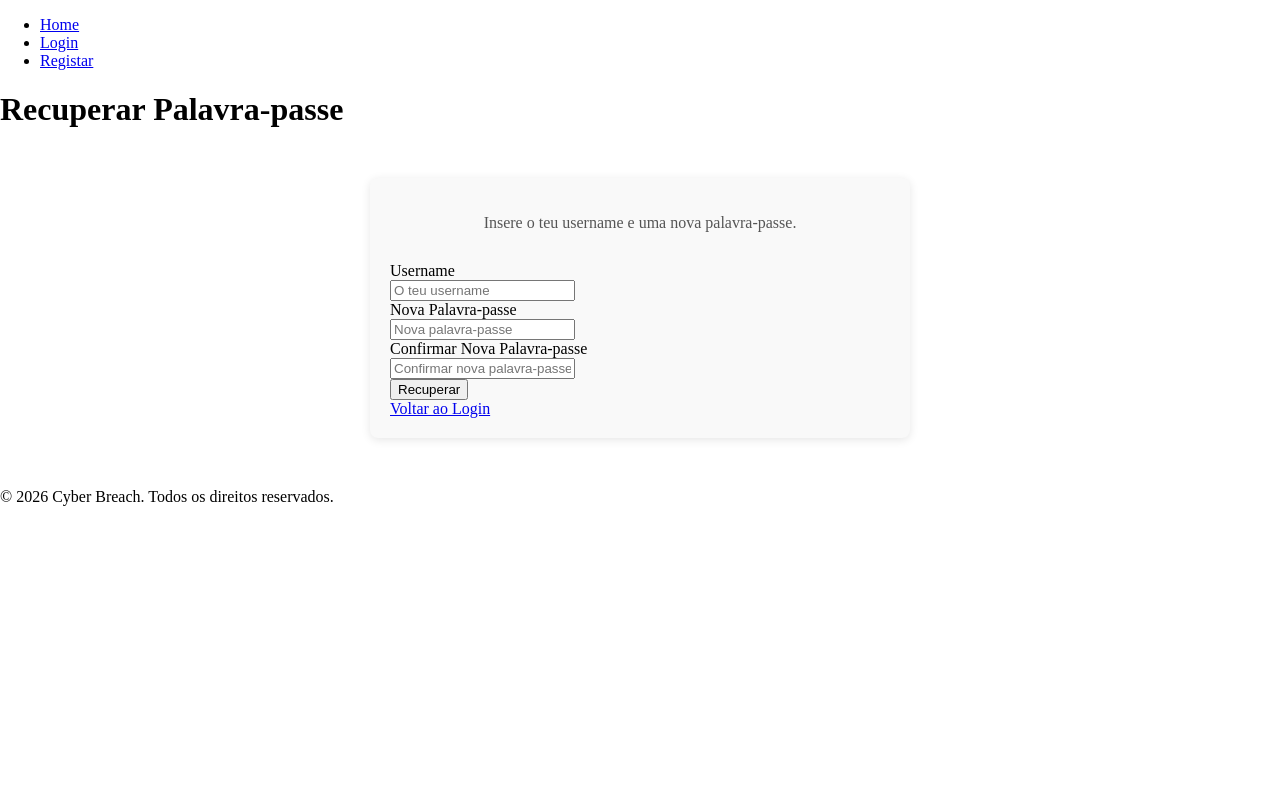
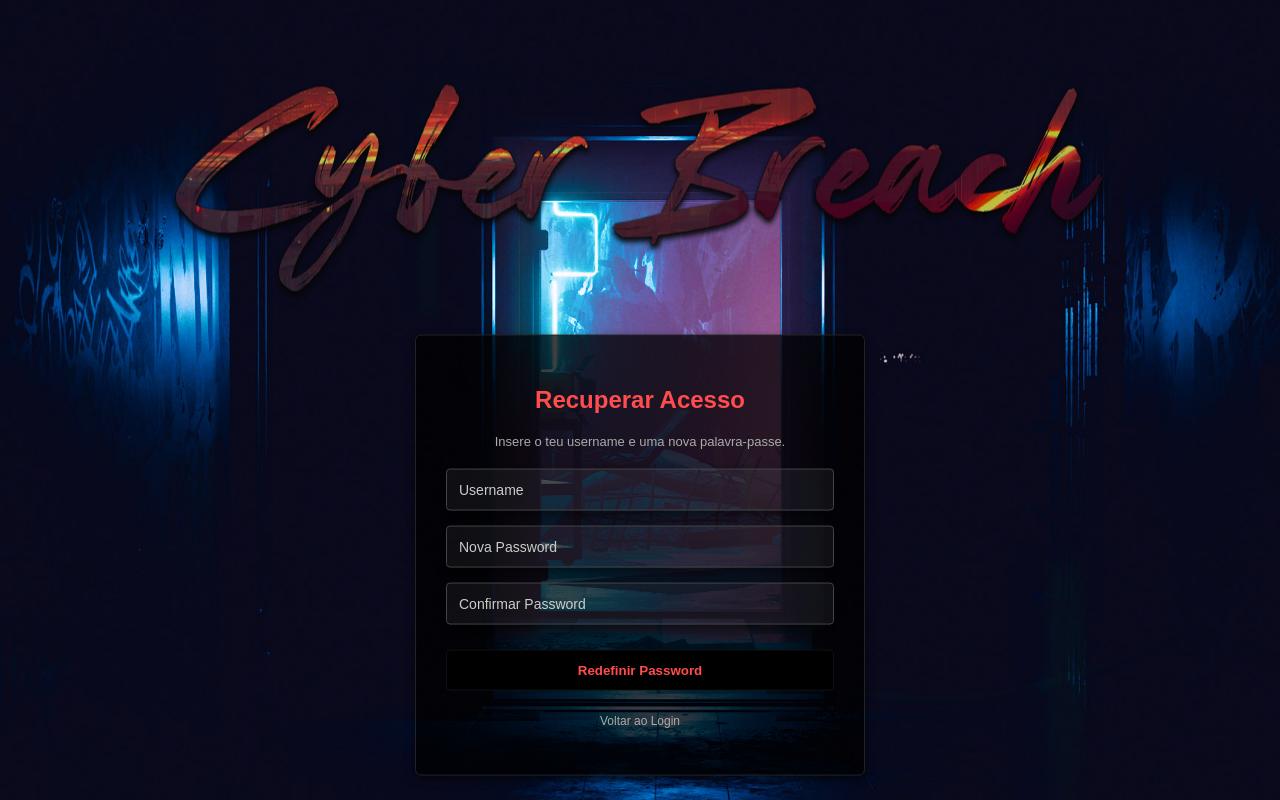
Before and after one commit to BeniDeCrocs/ProjetoDAW-Alfredo-Bernardo-Nuno, a Flask app: template templates/recuperar.html in a window 1280 px wide. Run offline with Flask 3, Linux system fonts and the light colour scheme; the template is opened without the code that fills it, so the values that code supplies are empty.

Commit message:
Updates Aula 8/6 - Fundos Layout, Botões Venda

```diff
--- a/server.py
+++ b/server.py
@@ -26,11 +26,8 @@ def create_app():
     app.add_url_rule("/recuperar", view_func=views.recover_page, methods=["GET", "POST"])
     app.add_url_rule("/logout", view_func=views.logout_page)
 
-    # Rotas do Jogo (Ações e Upgrades)
+    # Rotas do Jogo (Ações e Upgrades - APENAS AS QUE USAMOS AGORA!)
     app.add_url_rule("/salvar-progresso", view_func=views.salvar_progresso, methods=["POST"])
-    app.add_url_rule("/construir", view_func=views.construir, methods=["POST"])
-    app.add_url_rule("/iniciar-tarefa", view_func=views.iniciar_tarefa, methods=["POST"])
-    app.add_url_rule("/receber-recompensa", view_func=views.receber_recompensa, methods=["POST"])
     app.add_url_rule("/comprar-estrutura", view_func=views.comprar_estrutura, methods=["POST"])
     app.add_url_rule("/vender-estrutura", view_func=views.vender_estrutura, methods=["POST"])
 
--- a/static/styles/style.css
+++ b/static/styles/style.css
@@ -17,7 +17,6 @@ html, body {
 }
 
 .login-container {
-    background-image: url('../images/pagina_jogo.gif');
     background-size: cover;
     background-position: center;
     width: 100vw;
@@ -26,47 +25,47 @@ html, body {
     overflow: hidden;
 }
 
+/* CLASSES DE FUNDO DINÂMICO */
+.bg-jogo {
+    background-image: url('../images/pagina_jogo.gif');
+}
+
+.bg-auth {
+    background-image: url('../images/pagina_login.jpg');
+}
+
 /* O elemento que sobrepõe a porta e pisca */
 .efeito-luz-pisca {
     position: absolute;
-    top: 30%; /* Ajusta estes valores para cobrir exatamente a porta */
+    top: 30%;
     left: 45%;
-    width: 10%; /* Tamanho aproximado da abertura da porta */
+    width: 10%;
     height: 40%;
-
-    /* Cria um degradê radial que imita as cores da porta (azul e rosa) */
     background: radial-gradient(circle, rgba(100, 200, 255, 0.8) 0%, rgba(200, 100, 255, 0.6) 60%, rgba(0,0,0,0) 100%);
-    filter: blur(20px); /* Suaviza as bordas para um efeito de brilho mais realista */
-
-    /* Aplica a animação que definimos abaixo */
+    filter: blur(20px);
     animation: piscarLuz 2s infinite linear;
-    z-index: 1; /* Garante que fica atrás do formulário de texto */
+    z-index: 1;
 }
 
 /* Define os campos de texto à frente de tudo */
 .login-box {
-    background-color: transparent; /* Fundo cinza escuro */
+    background-color: transparent;
     padding: 40px;
     border-radius: 6px;
     width: 320px;
-
-    /* Mantém a caixa no centro do ecrã */
     position: absolute;
     top: 50%;
     left: 50%;
     transform: translate(-50%, -50%);
     z-index: 2;
-
-    /* Empilha tudo em coluna */
     display: flex;
     flex-direction: column;
-    gap: 15px; /* Espaço entre cada input/botão */
-
+    gap: 15px;
     font-family: Arial, sans-serif;
-    color: white; /* Cor do texto "Remember me" */
+    color: white;
 }
 
-/* Estilo das caixas de texto */
+/* Estilo das caixas de texto (Texto branco, Dica cinzenta) */
 .login-box input[type="text"],
 .login-box input[type="password"] {
     width: 100%;
@@ -74,9 +73,10 @@ html, body {
     border: none;
     border-radius: 4px;
     background-color: rgba(255, 255, 255, 0.1);
-    box-sizing: border-box; /* Impede que o padding estrague a largura */
+    box-sizing: border-box;
     box-shadow: 0px 6px 15px rgba(0, 0, 0, 0.6);
     font-size: 14px;
+    color: white;
 }
 
 .login-box input[type="text"]:focus,
@@ -85,13 +85,13 @@ html, body {
 }
 
 .login-box input::placeholder {
-    color: black; /* Cor do texto "Utilizador" e "Password" */
+    color: #cccccc;
 }
 
-/* O treuque para o Checkbox e o Link ficarem opostos */
+/* O truque para o Checkbox e o Link ficarem opostos */
 .opcoes-checkbox-link {
     display: flex;
-    justify-content: space-between; /* Empurra um para a esquerda e outro para a direita */
+    justify-content: space-between;
     font-size: 13px;
     align-items: center;
 }
--- a/templates/layout.html
+++ b/templates/layout.html
@@ -16,7 +16,7 @@
                     <li><a class="botao" href="{{ url_for('logout_page') }}">Logout ({{ current_user.username }})</a></li>
                 {% else %}
                     <li><a class="botao" href="{{ url_for('login_page') }}">Login</a></li>
-                    <li><a class="botao" href="{{ url_for('registar_page') }}">Registar</a></li>
+                    <li><a class="botao" href="{{ url_for('register_page') }}">Registar</a></li>
                 {% endif %}
             </ul>
         </nav>
--- a/templates/recuperar.html
+++ b/templates/recuperar.html
@@ -1,78 +1,43 @@
-{% extends "layout.html" %}
+<!DOCTYPE html>
+<html lang="pt">
+<head>
+    <meta charset="UTF-8">
+    <meta name="viewport" content="width=device-width, initial-scale=1.0">
+    <title>Recuperar Acesso - Cyber Breach</title>
+    <link rel="stylesheet" href="{{ url_for('static', filename='styles/style.css') }}">
+</head>
+<body>
+    <div class="login-container bg-auth">
+        <div class="efeito-luz-pisca"></div>
+        <div class="login-box" style="width: 450px; text-align: center; padding-bottom: 20px;">
 
-{% block title %}
-<h1 class="title">Recuperar Palavra-passe</h1>
-{% endblock %}
+            <div class="header-container">
+                <img src="/static/images/titulo_cyberbreach.png" alt="Logo">
+            </div>
 
-{% block content %}
-<div class="recover-container">
-    <p class="subtitle">Insere o teu username e uma nova palavra-passe.</p>
+            <div style="background-color: rgba(0, 0, 0, 0.75); padding: 30px; border-radius: 6px; border: 1px solid #222; box-shadow: 0 4px 10px rgba(0,0,0,0.5);">
+                <h2 style="color: #ff4d4d; margin-bottom: 20px;">Recuperar Acesso</h2>
+                <p style="font-size: 13px; color: #aaa; margin-bottom: 20px;">
+                    Insere o teu username e uma nova palavra-passe.
+                </p>
 
-    <form method="post" action="{{ url_for('recover_page') }}">
-        <div class="field">
-            <label class="label">Username</label>
-            <div class="control">
-                <input class="input" type="text" name="username"
-                       placeholder="O teu username"
-                       value="{{ form.username if form else '' }}" required>
+                <form method="POST" style="display: flex; flex-direction: column; gap: 15px;">
+                    <input type="text" name="username" placeholder="Username" required style="width: 100%; padding: 12px; background: rgba(255,255,255,0.05); border: 1px solid #444; color: white; border-radius: 4px;">
+                    <input type="password" name="new_password" placeholder="Nova Password" required style="width: 100%; padding: 12px; background: rgba(255,255,255,0.05); border: 1px solid #444; color: white; border-radius: 4px;">
+                    <input type="password" name="confirm_password" placeholder="Confirmar Password" required style="width: 100%; padding: 12px; background: rgba(255,255,255,0.05); border: 1px solid #444; color: white; border-radius: 4px;">
+
+                    <button type="submit" style="width: 100%; background-color: #000000; color: #ff4d4d; padding: 12px; font-weight: bold; border-radius: 4px; border: 1px solid #111; cursor: pointer; transition: 0.3s; margin-top: 10px;" onmouseover="this.style.backgroundColor='#111'; this.style.borderColor='#ff4d4d'" onmouseout="this.style.backgroundColor='#000000'; this.style.borderColor='#111'">Redefinir Password</button>
+                </form>
+
+                <p style="margin-top: 20px;">
+                    <a href="{{ url_for('login_page') }}" style="color: #aaa; font-size: 12px; text-decoration: none;">Voltar ao Login</a>
+                </p>
+
+                {% if error %}
+                    <p style="color: #ff4d4d; margin-top: 15px; font-size: 12px;">{{ error }}</p>
+                {% endif %}
             </div>
         </div>
-
-        <div class="field">
-            <label class="label">Nova Palavra-passe</label>
-            <div class="control">
-                <input class="input" type="password" name="new_password"
-                       placeholder="Nova palavra-passe" required>
-            </div>
-        </div>
-
-        <div class="field">
-            <label class="label">Confirmar Nova Palavra-passe</label>
-            <div class="control">
-                <input class="input" type="password" name="confirm_password"
-                       placeholder="Confirmar nova palavra-passe" required>
-            </div>
-        </div>
-
-        {% if error %}
-        <div class="notification is-danger">
-            {{ error }}
-        </div>
-        {% endif %}
-
-        <div class="field is-grouped">
-            <div class="control">
-                <button class="button is-primary" type="submit">Recuperar</button>
-            </div>
-            <div class="control">
-                <a class="button is-light" href="{{ url_for('login_page') }}">
-                    Voltar ao Login
-                </a>
-            </div>
-        </div>
-    </form>
-</div>
-
-<style>
-.recover-container {
-    max-width: 500px;
-    margin: 50px auto;
-    padding: 20px;
-    background: #f9f9f9;
-    border-radius: 8px;
-    box-shadow: 0 2px 10px rgba(0,0,0,0.1);
-}
-.subtitle {
-    text-align: center;
-    margin-bottom: 30px;
-    color: #555;
-}
-.notification.is-danger {
-    background-color: #e74c3c;
-    color: white;
-    padding: 10px;
-    border-radius: 5px;
-    margin-bottom: 15px;
-}
-</style>
-{% endblock %}
+    </div>
+</body>
+</html>
--- a/views.py
+++ b/views.py
@@ -279,8 +279,3 @@ def recover_page():
     sucesso = db.update_password(username, new_hashed_pw)
     if sucesso: return redirect(url_for("login_page"))
     else: return render_template("recuperar.html", error="Erro ao atualizar password. Tenta novamente.", form=request.form)
-
-# Funções não utilizadas retiradas para limpar o ficheiro
-def construir(): pass
-def iniciar_tarefa(): pass
-def receber_recompensa(): pass
```
Also changed, not shown: other parts of static/styles/style.css (+13 -56 lines), static/scripts/code.js (+126 -100 lines), templates/index.html (+25 -59 lines), templates/login.html (+26 -25 lines), templates/registar.html (+23 -25 lines).
